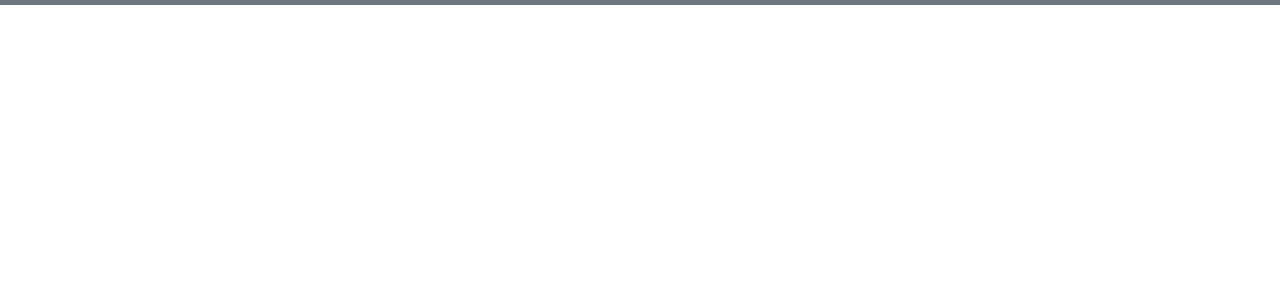
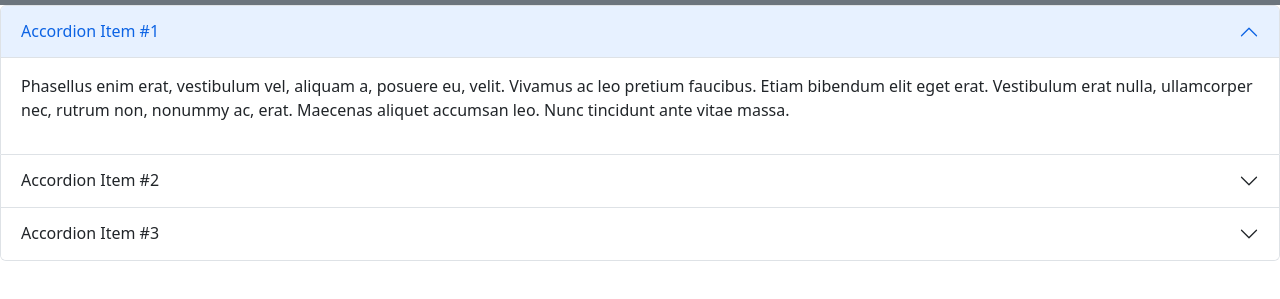
Before and after one commit to DominikHusak/WAautobazar, a plain HTML site: page index.html in a window 1280 px wide. Shown: the part 57-356 px from the top of the page. Drawn offline with nearby package versions, Linux system fonts and the light colour scheme.

Commit message:
third commit

```diff
--- a/index.html
+++ b/index.html
@@ -27,7 +27,44 @@
           </div>
         </div>
       </nav>
-
+      <div class="accordion" id="accordionExample">
+  <div class="accordion-item">
+    <h2 class="accordion-header" id="headingOne">
+      <button class="accordion-button" type="button" data-bs-toggle="collapse" data-bs-target="#collapseOne" aria-expanded="true" aria-controls="collapseOne">
+        Accordion Item #1
+      </button>
+    </h2>
+    <div id="collapseOne" class="accordion-collapse collapse show" aria-labelledby="headingOne" data-bs-parent="#accordionExample">
+      <div class="accordion-body">
+        <p>Phasellus enim erat, vestibulum vel, aliquam a, posuere eu, velit. Vivamus ac leo pretium faucibus. Etiam bibendum elit eget erat. Vestibulum erat nulla, ullamcorper nec, rutrum non, nonummy ac, erat. Maecenas aliquet accumsan leo. Nunc tincidunt ante vitae massa.</p>
+      </div>
+    </div>
+  </div>
+  <div class="accordion-item">
+    <h2 class="accordion-header" id="headingTwo">
+      <button class="accordion-button collapsed" type="button" data-bs-toggle="collapse" data-bs-target="#collapseTwo" aria-expanded="false" aria-controls="collapseTwo">
+        Accordion Item #2
+      </button>
+    </h2>
+    <div id="collapseTwo" class="accordion-collapse collapse" aria-labelledby="headingTwo" data-bs-parent="#accordionExample">
+      <div class="accordion-body">
+        <p>Phasellus enim erat, vestibulum vel, aliquam a, posuere eu, velit. Vivamus ac leo pretium faucibus. Etiam bibendum elit eget erat. Vestibulum erat nulla, ullamcorper nec, rutrum non, nonummy ac, erat. Maecenas aliquet accumsan leo. Nunc tincidunt ante vitae massa.</p>
+      </div>
+    </div>
+  </div>
+  <div class="accordion-item">
+    <h2 class="accordion-header" id="headingThree">
+      <button class="accordion-button collapsed" type="button" data-bs-toggle="collapse" data-bs-target="#collapseThree" aria-expanded="false" aria-controls="collapseThree">
+        Accordion Item #3
+      </button>
+    </h2>
+    <div id="collapseThree" class="accordion-collapse collapse" aria-labelledby="headingThree" data-bs-parent="#accordionExample">
+      <div class="accordion-body">
+        <p>Phasellus enim erat, vestibulum vel, aliquam a, posuere eu, velit. Vivamus ac leo pretium faucibus. Etiam bibendum elit eget erat. Vestibulum erat nulla, ullamcorper nec, rutrum non, nonummy ac, erat. Maecenas aliquet accumsan leo. Nunc tincidunt ante vitae massa.</p>
+      </div>
+    </div>
+  </div>
+</div>
     <script src="https://cdn.jsdelivr.net/npm/bootstrap@5.2.2/dist/js/bootstrap.bundle.min.js" integrity="sha384-OERcA2EqjJCMA+/3y+gxIOqMEjwtxJY7qPCqsdltbNJuaOe923+mo//f6V8Qbsw3" crossorigin="anonymous"></script>
   </body>
 </html>
```
